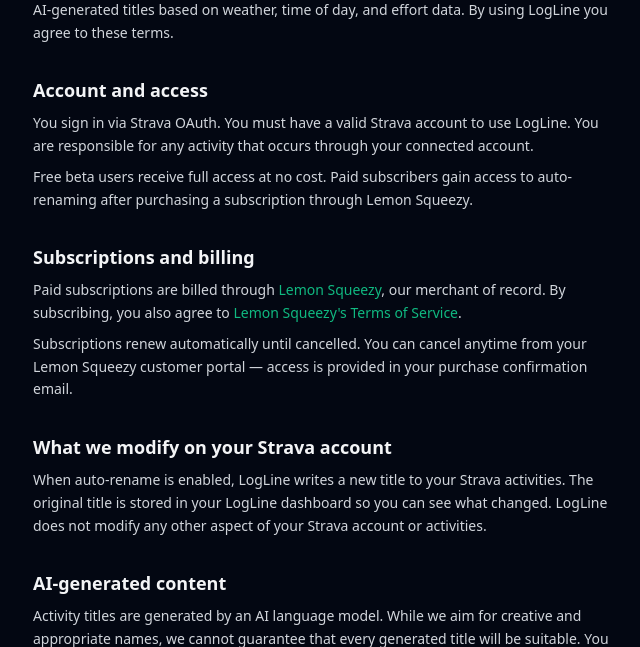
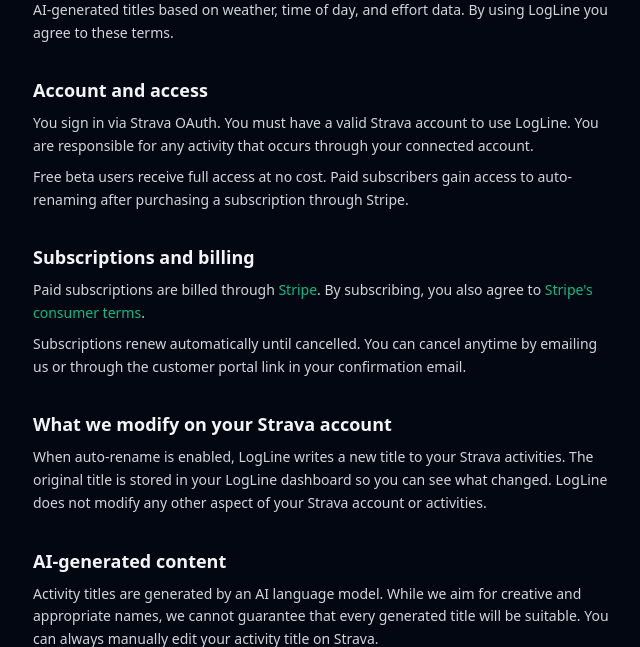
Before and after one commit to nicomigu/runRename, a FastAPI app: page /terms in a window 1280 px wide. Shown: the part 273-920 px from the top of the page, without its empty margins (319-959 px from the left). Run offline with FastAPI, Linux system fonts and the light colour scheme; parts of the project's set-up code (start-up, migrations or seed data) failed here and were passed over; some libraries are stand-ins or nearby versions.

Commit message:
changing back to stripe

```diff
--- a/app/models/user.py
+++ b/app/models/user.py
@@ -17,7 +17,7 @@ class User(Base):
     name: Mapped[str | None] = mapped_column(String, nullable=True)
     profile_pic: Mapped[str | None] = mapped_column(String, nullable=True)
     subscribed: Mapped[bool] = mapped_column(Boolean, default=False, server_default="false")
-    lemon_squeezy_customer_id: Mapped[str | None] = mapped_column(String, nullable=True)
+    stripe_customer_id: Mapped[str | None] = mapped_column(String, nullable=True)
     beta_user: Mapped[bool] = mapped_column(Boolean, default=False, server_default="false")
     auto_rename: Mapped[bool] = mapped_column(Boolean, default=False, server_default="false")
     created_at: Mapped[datetime] = mapped_column(DateTime, server_default=func.now())
--- a/app/routes/payment.py
+++ b/app/routes/payment.py
@@ -1,9 +1,7 @@
-import hashlib
-import hmac
-import json
 import logging
 from pathlib import Path
 
+import stripe
 from fastapi import APIRouter, Depends, HTTPException, Request
 from fastapi.responses import HTMLResponse, RedirectResponse
 from fastapi.templating import Jinja2Templates
@@ -12,139 +10,101 @@ from sqlalchemy.ext.asyncio import AsyncSession
 
 from app.config import get_settings
 from app.db import get_db
-from app.dependencies import get_current_user, get_http_client
+from app.dependencies import get_current_user
 from app.models.user import User
-
-import httpx
 
 router = APIRouter(prefix="/payment", tags=["payment"])
 settings = get_settings()
 logger = logging.getLogger(__name__)
 templates = Jinja2Templates(directory=str(Path(__file__).resolve().parent.parent / "templates"))
 
-LEMONSQUEEZY_API = "https://api.lemonsqueezy.com/v1"
+stripe.api_key = settings.STRIPE_SECRET_KEY
 
 
 @router.get("/checkout")
 async def checkout(
     user: User = Depends(get_current_user),
-    client: httpx.AsyncClient = Depends(get_http_client),
 ):
     if user.beta_user or user.subscribed:
         return RedirectResponse(url="/dashboard", status_code=302)
 
-    if not settings.LEMON_SQUEEZY_STORE_ID or not settings.LEMON_SQUEEZY_VARIANT_ID:
+    if not settings.STRIPE_PRICE_ID:
         raise HTTPException(status_code=503, detail="Payments not configured")
 
-    payload = {
-        "data": {
-            "type": "checkouts",
-            "attributes": {
-                "checkout_data": {
-                    "custom": {
-                        "user_id": str(user.id),
-                    },
-                },
-                "product_options": {
-                    "redirect_url": f"{settings.BASE_URL}/payment/success",
-                },
-            },
-            "relationships": {
-                "store": {
-                    "data": {
-                        "type": "stores",
-                        "id": settings.LEMON_SQUEEZY_STORE_ID,
-                    }
-                },
-                "variant": {
-                    "data": {
-                        "type": "variants",
-                        "id": settings.LEMON_SQUEEZY_VARIANT_ID,
-                    }
-                },
-            },
-        }
-    }
-
-    resp = await client.post(
-        f"{LEMONSQUEEZY_API}/checkouts",
-        json=payload,
-        headers={
-            "Authorization": f"Bearer {settings.LEMON_SQUEEZY_KEY}",
-            "Accept": "application/vnd.api+json",
-            "Content-Type": "application/vnd.api+json",
-        },
+    session = stripe.checkout.Session.create(
+        mode="subscription",
+        line_items=[{"price": settings.STRIPE_PRICE_ID, "quantity": 1}],
+        success_url=f"{settings.BASE_URL}/payment/success",
+        cancel_url=f"{settings.BASE_URL}/dashboard",
+        client_reference_id=str(user.id),
+        customer=user.stripe_customer_id or None,
     )
 
-    if resp.status_code != 201:
-        logger.error("Lemon Squeezy checkout failed: %s %s", resp.status_code, resp.text)
-        raise HTTPException(status_code=502, detail="Failed to create checkout session")
-
-    checkout_url = resp.json()["data"]["attributes"]["url"]
-    return RedirectResponse(url=checkout_url, status_code=303)
-
-
-def _verify_webhook_signature(body: bytes, signature: str) -> bool:
-    digest = hmac.new(
-        settings.LEMON_SQUEEZY_WEBHOOK_SECRET.encode(),
-        body,
-        hashlib.sha256,
-    ).hexdigest()
-    return hmac.compare_digest(digest, signature)
+    return RedirectResponse(url=session.url, status_code=303)
 
 
 @router.post("/webhook")
-async def lemon_squeezy_webhook(
+async def stripe_webhook(
     request: Request,
     db: AsyncSession = Depends(get_db),
 ):
-    signature = request.headers.get("x-signature")
-    if not signature:
+    body = await request.body()
+    sig = request.headers.get("stripe-signature")
+    if not sig:
         raise HTTPException(status_code=401, detail="Missing signature")
 
-    body = await request.body()
-    if not _verify_webhook_signature(body, signature):
+    try:
+        event = stripe.Webhook.construct_event(
+            body, sig, settings.STRIPE_WEBHOOK_SECRET
+        )
+    except stripe.SignatureVerificationError:
         raise HTTPException(status_code=401, detail="Invalid signature")
 
-    event = json.loads(body)
-    event_name = event.get("meta", {}).get("event_name")
-    custom_data = event.get("meta", {}).get("custom_data", {})
-    user_id = custom_data.get("user_id")
-    attrs = event.get("data", {}).get("attributes", {})
-    customer_id = str(attrs.get("customer_id", ""))
+    event_type = event["type"]
+    data = event["data"]["object"]
 
-    if not user_id:
-        logger.warning("Lemon Squeezy webhook missing user_id in custom_data")
-        return {"status": "ignored"}
+    if event_type == "checkout.session.completed":
+        user_id = data.get("client_reference_id")
+        customer_id = data.get("customer")
+        if not user_id:
+            logger.warning("Stripe checkout.session.completed missing client_reference_id")
+            return {"status": "ignored"}
 
-    result = await db.execute(select(User).where(User.id == int(user_id)))
-    user = result.scalar_one_or_none()
-    if user is None:
-        logger.warning("Lemon Squeezy webhook for unknown user_id=%s", user_id)
-        return {"status": "user_not_found"}
+        result = await db.execute(select(User).where(User.id == int(user_id)))
+        user = result.scalar_one_or_none()
+        if user is None:
+            logger.warning("Stripe webhook for unknown user_id=%s", user_id)
+            return {"status": "user_not_found"}
 
-    if customer_id:
-        user.lemon_squeezy_customer_id = customer_id
+        user.subscribed = True
+        if customer_id:
+            user.stripe_customer_id = customer_id
+        await db.commit()
+        logger.info("User %s subscribed via Stripe", user_id)
+        return {"status": "ok"}
 
-    if event_name in ("subscription_created", "subscription_resumed"):
-        user.subscribed = True
-        logger.info("User %s subscribed via Lemon Squeezy", user_id)
+    if event_type in (
+        "customer.subscription.updated",
+        "customer.subscription.deleted",
+    ):
+        customer_id = data.get("customer")
+        status = data.get("status")
 
-    elif event_name == "subscription_updated":
-        status = attrs.get("status")
-        user.subscribed = status in ("active", "on_trial")
-        logger.info("User %s subscription updated: status=%s", user_id, status)
+        result = await db.execute(
+            select(User).where(User.stripe_customer_id == customer_id)
+        )
+        user = result.scalar_one_or_none()
+        if user is None:
+            logger.warning("Stripe webhook for unknown customer=%s", customer_id)
+            return {"status": "user_not_found"}
 
-    elif event_name in ("subscription_cancelled", "subscription_expired"):
-        user.subscribed = False
-        logger.info("User %s subscription ended: %s", user_id, event_name)
+        user.subscribed = status in ("active", "trialing")
+        await db.commit()
+        logger.info("User %s subscription %s: status=%s", user.id, event_type, status)
+        return {"status": "ok"}
 
-    else:
-        logger.info("Ignoring Lemon Squeezy event: %s", event_name)
-        return {"status": "ignored"}
-
-    await db.commit()
-    return {"status": "ok"}
+    logger.info("Ignoring Stripe event: %s", event_type)
+    return {"status": "ignored"}
 
 
 @router.get("/success", response_class=HTMLResponse)
--- a/app/templates/terms.html
+++ b/app/templates/terms.html
@@ -20,17 +20,17 @@
             <p>You sign in via Strava OAuth. You must have a valid Strava account to use LogLine.
                You are responsible for any activity that occurs through your connected account.</p>
             <p class="mt-2">Free beta users receive full access at no cost. Paid subscribers gain access
-               to auto-renaming after purchasing a subscription through Lemon Squeezy.</p>
+               to auto-renaming after purchasing a subscription through Stripe.</p>
         </section>
 
         <section>
             <h2 class="text-lg font-semibold text-gray-100 mb-2">Subscriptions and billing</h2>
             <p>Paid subscriptions are billed through
-               <a href="https://www.lemonsqueezy.com" class="text-emerald-500 hover:underline">Lemon Squeezy</a>,
-               our merchant of record. By subscribing, you also agree to
-               <a href="https://www.lemonsqueezy.com/terms" class="text-emerald-500 hover:underline">Lemon Squeezy's Terms of Service</a>.</p>
+               <a href="https://stripe.com" class="text-emerald-500 hover:underline">Stripe</a>.
+               By subscribing, you also agree to
+               <a href="https://stripe.com/legal/consumer" class="text-emerald-500 hover:underline">Stripe's consumer terms</a>.</p>
             <p class="mt-2">Subscriptions renew automatically until cancelled. You can cancel anytime
-               from your Lemon Squeezy customer portal — access is provided in your purchase confirmation email.</p>
+               by emailing us or through the customer portal link in your confirmation email.</p>
         </section>
 
         <section>
--- a/requirements.txt
+++ b/requirements.txt
@@ -8,6 +8,7 @@ pydantic-settings==2.14.0
 itsdangerous==2.2.0
 jinja2==3.1.6
 anthropic==0.97.0
+stripe==12.2.0
 python-multipart==0.0.27
 tzdata>=2024.1
 
```
Also changed, not shown: CLAUDE.md (+2 -2 lines), alembic/versions/e5f6a7b8c9d0_rename_ls_to_stripe_customer_id.py (added, +24 -0 lines), app/config.py (+3 -4 lines), app/templates/refund.html (+4 -4 lines), tests/test_payment.py (+95 -131 lines), .github/workflows/ci.yml, 2 other files.
